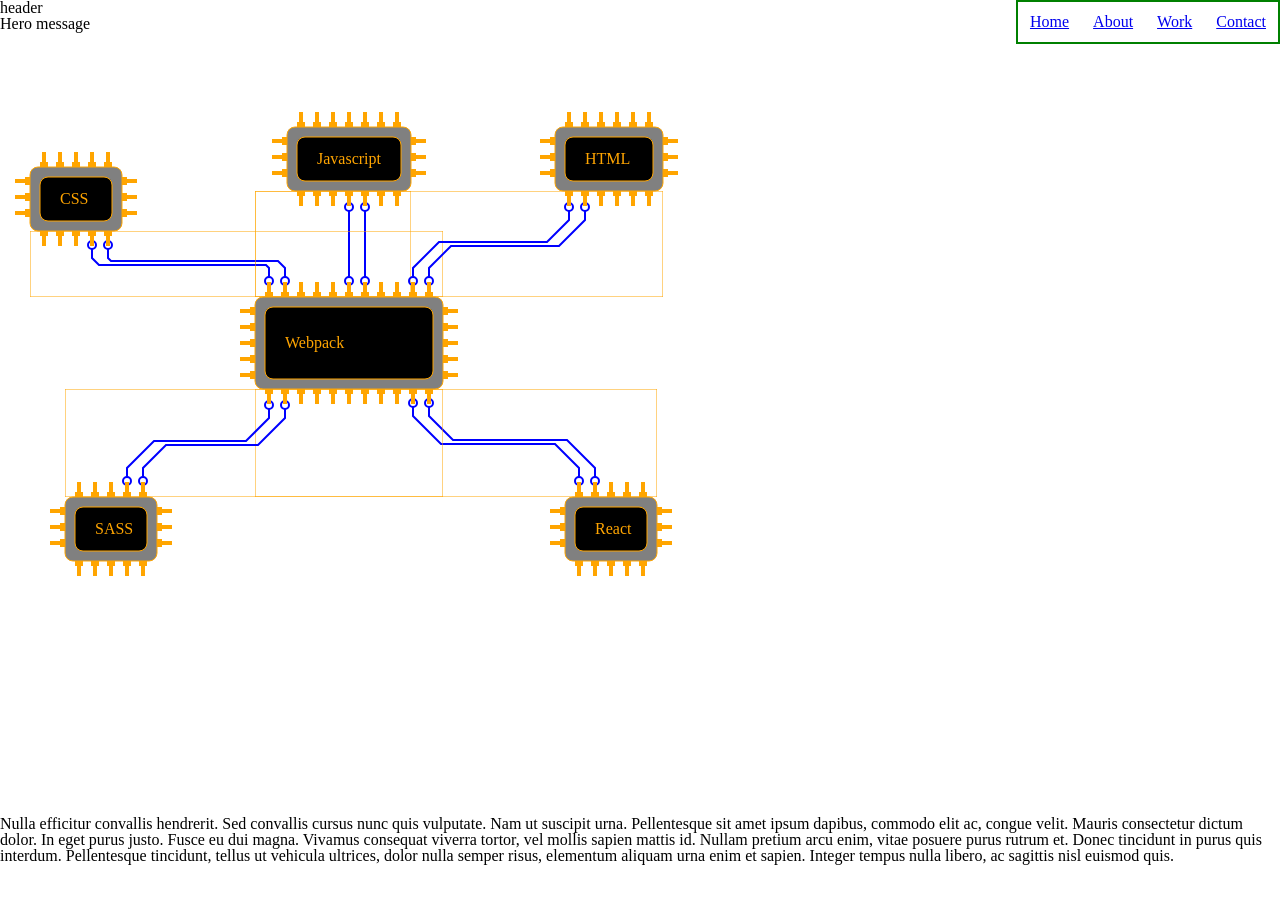
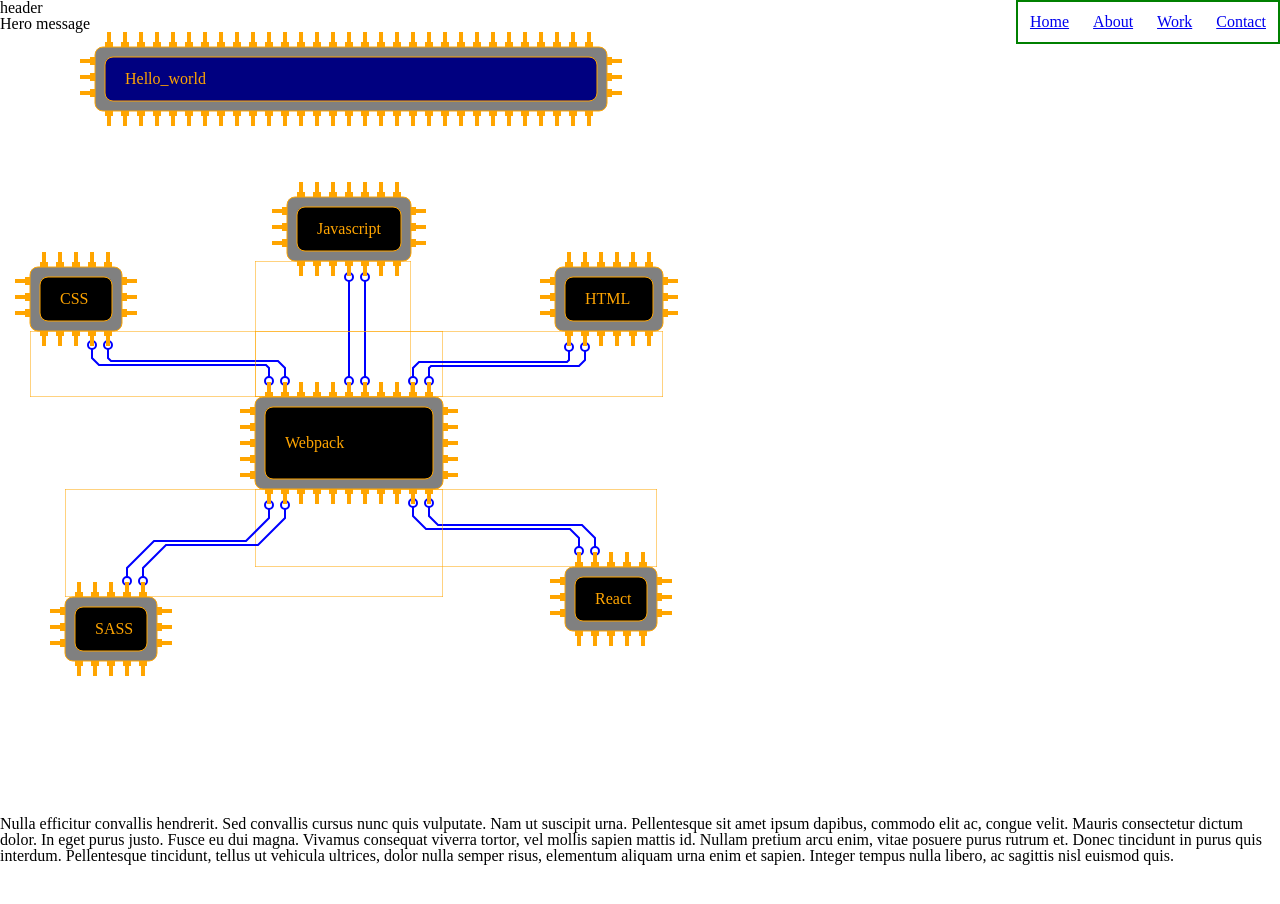
Before and after one commit to horolug/b-card, a website: page app/index.html in a window 1280 px wide. Shown: the top 904 px of the page. Drawn offline with nearby package versions, Linux system fonts and the light colour scheme; files that its build step writes are made by us from their sources.

Commit message:
Adding new microchip type - display

```diff
--- a/js/circuit.js
+++ b/js/circuit.js
@@ -23,14 +23,32 @@
   const group = Snap(groupWidth,groupHeight).attr({x:xAxis,y:yAxis});
 
   let outerSection = group.rect(legsize, legsize, chipWidth, chipHeight, radius);
+
+  if (options.type === "display"){
+    outerSection.attr({
+      "class": "screen"
+    });
+  } else {
     outerSection.attr({
       "class": "chip"
     });
+  }
+
 
   let innerSection = group.rect(legsize+sizeDiff, legsize+sizeDiff, innerWidth, innerHeight, radius);
+  if (options.type === "display"){
+    innerSection.attr({
+      "class": "screen_inside"
+    });
+  }else {
     innerSection.attr({
       "class": "chip_inside"
     });
+  }
+
+  // innerSection.attr({
+  //   "class": "chip_inside"
+  // });
 
   let text = group.text(textXaxis, textYaxis, innerText);
   text.attr({
@@ -318,7 +336,7 @@
         "width": 108,
         "height": 64,
         "xCoord": 540,
-        "yCoord": 80,
+        "yCoord": 220,
         "connect": "Webpack"
       },
       {
@@ -326,14 +344,14 @@
         "width": 188,
         "height": 92,
         "xCoord": 240,
-        "yCoord": 250
+        "yCoord": 350
       },
       {
         "name": "CSS",
         "width": 92,
         "height": 64,
         "xCoord": 15,
-        "yCoord": 120,
+        "yCoord": 220,
         "connect": "Webpack"
       },
       {
@@ -341,7 +359,7 @@
         "width": 92,
         "height": 64,
         "xCoord": 50,
-        "yCoord": 450,
+        "yCoord": 550,
         "connect": "Webpack"
       },
       {
@@ -349,7 +367,7 @@
         "width": 92,
         "height": 64,
         "xCoord": 550,
-        "yCoord": 450,
+        "yCoord": 520,
         "connect": "Webpack"
       },
       {
@@ -357,8 +375,17 @@
         "width": 124,
         "height": 64,
         "xCoord": 272,
-        "yCoord": 80,
+        "yCoord": 150,
         "connect": "Webpack"
+      },
+      {
+        "name": "Hello_world",
+        "type": "display",
+        "width": 512,
+        "height": 64,
+        "xCoord": 80,
+        "yCoord": 0,
+        "connect": ""
       }
     ]
 );
--- a/sass/_circuit.scss
+++ b/sass/_circuit.scss
@@ -12,8 +12,23 @@
   stroke-width: 1;
 }
 
+
 .chip_inside{
   fill: black;
+  stroke: orange;
+  stroke-width: 1;
+}
+
+
+.screen{
+  fill: grey;
+  stroke: orange;
+  stroke-width: 1;
+}
+
+
+.screen_inside{
+  fill: navy;
   stroke: orange;
   stroke-width: 1;
 }
```
Lines whose indentation alone changed are shown as unchanged.
